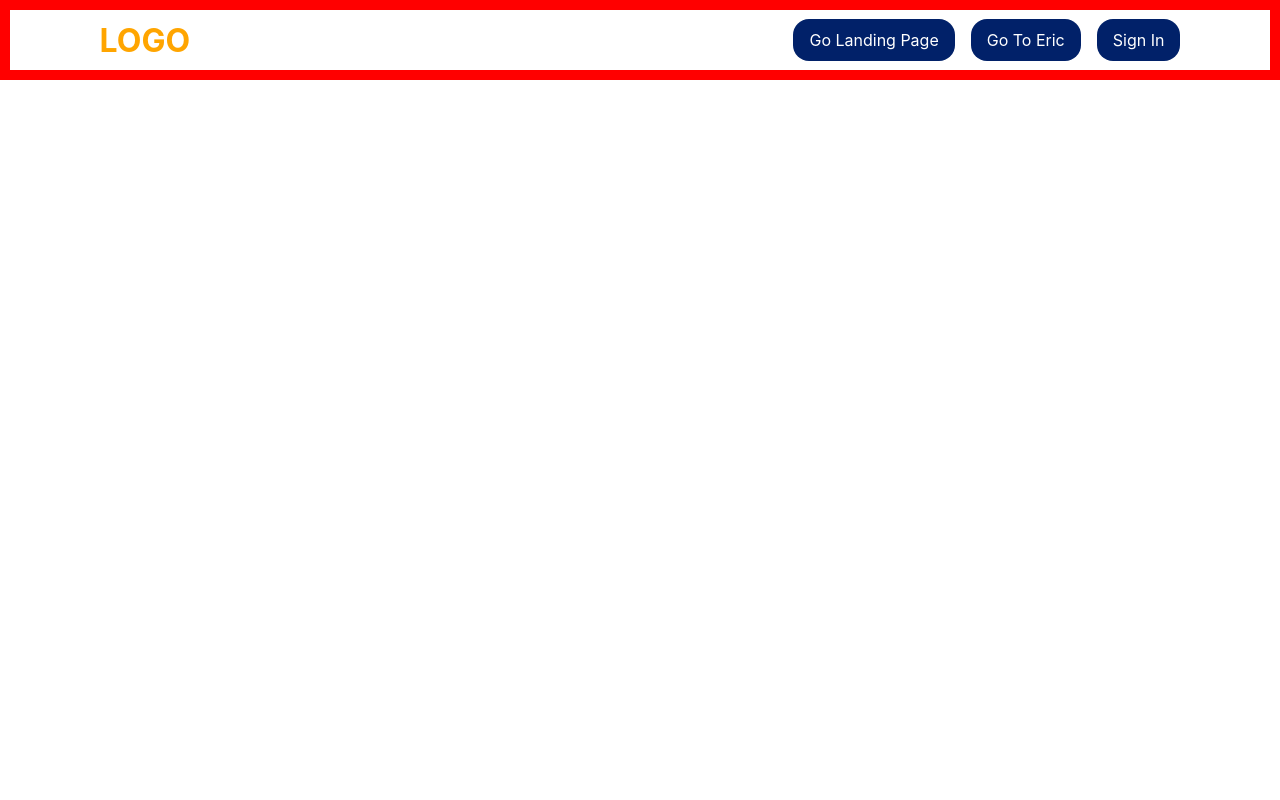
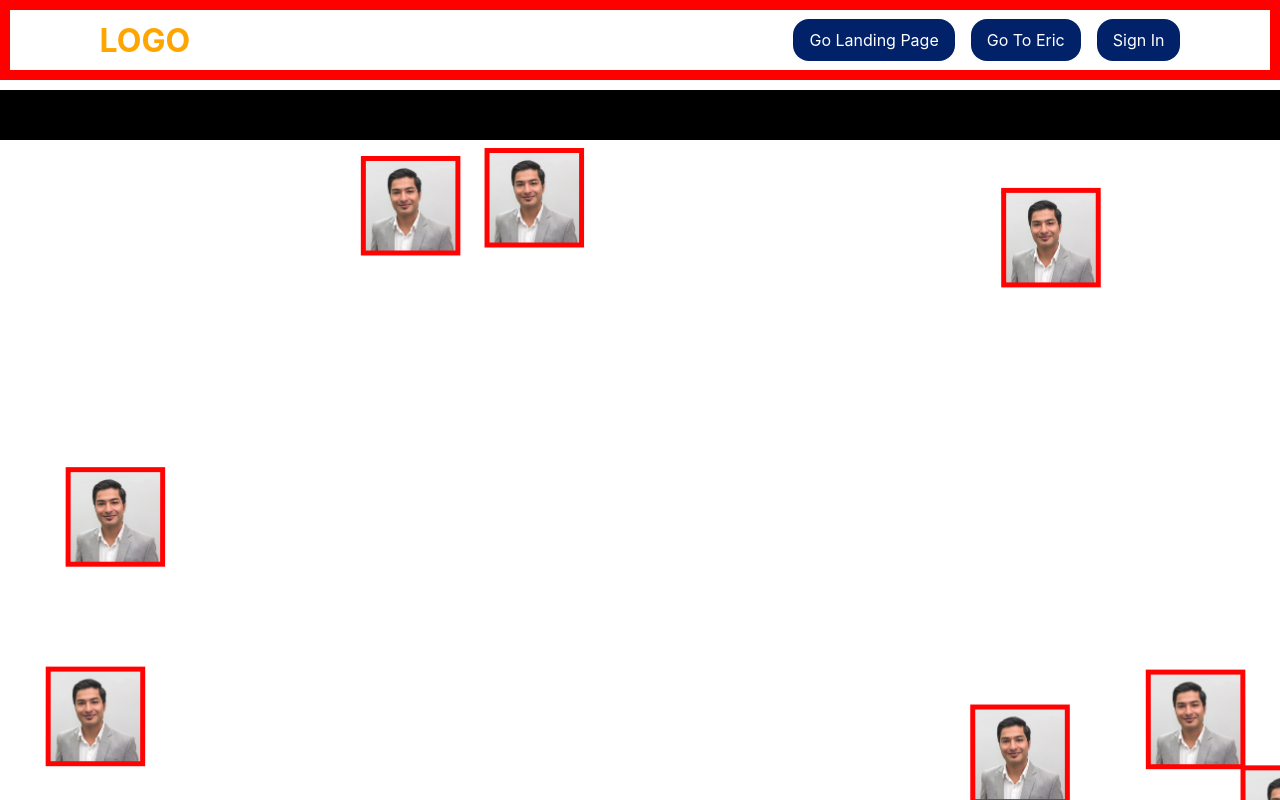
Before and after one commit to CenturyOrb/uncc-2025, a React (Vite) app: page / in a window 1280 px wide. Built offline with nearby package versions, Linux system fonts and the light colour scheme.

Commit message:
Add Content and PageInfo components to landing page
Introduced new Content and PageInfo components with associated CSS modules. Updated LandingPage to include these components and added layout styles for proper positioning. Also added a profile image asset for use in Content.

```diff
--- /dev/null
+++ b/src/components/content/Content.jsx
@@ -0,0 +1,29 @@
+import { useEffect, useRef, useState } from "react";
+import ReactImage from '../../assets/react.svg'
+import ProfileImage from '../../assets/profile_image.jpg'
+import styles from './content.module.css';
+
+function Content() {
+
+    const [numberOfImages, setNumberOfImages] = useState(Array(10).fill(null));
+
+
+    return (
+        <div className={styles.images_container}>
+
+            {numberOfImages.map((_, index) => {
+                const randomX = Math.random() * window.innerWidth;
+                const randomY = Math.random() * window.innerHeight;
+
+                const style = {
+                    position: "absolute",
+                    left: `${randomX}px`,
+                    top: `${randomY}px`,
+                };
+
+                return <img key={index} className={`${styles.fade_in_3d} ${styles.image_container}`} src={ProfileImage} style={style} alt="react logo" />;
+            })}
+        </div>
+    );
+}
+export default Content;
--- /dev/null
+++ b/src/components/content/content.module.css
@@ -0,0 +1,37 @@
+.images_container {
+  width: 100%;
+  height: 100%;
+  perspective: 800px;
+  overflow: hidden;
+  margin: 10px;
+}
+
+.image_container {
+    width: 100px;
+    height: 100px;
+    border: 5px solid red;
+}
+
+
+.fade_in_3d {
+  animation: fadeIn3D 8s cubic-bezier(0.22, 1, 0.36, 1) forwards;
+  transform-style: preserve-3d;
+  will-change: transform, opacity;
+  backface-visibility: hidden;
+  opacity: 0;
+}
+
+/* More natural, depth-based entry */
+@keyframes fadeIn3D {
+  0% {
+    opacity: 0;
+    transform: translateZ(-300px) scale(0.7) rotateX(10deg) rotateY(-5deg);
+    filter: blur(6px);
+  }
+
+  100% {
+    opacity: 1;
+    transform: translateZ(0) scale(1);
+    filter: blur(0);
+  }
+}
--- /dev/null
+++ b/src/components/pageinfo/PageInfo.jsx
@@ -0,0 +1,12 @@
+import React from 'react'
+import styles from './pageinfo.module.css';
+
+function PageInfo() {
+  return (
+    <div className={styles.info_container}>
+
+    </div>
+  )
+}
+
+export default PageInfo
--- /dev/null
+++ b/src/components/pageinfo/pageinfo.module.css
@@ -0,0 +1,5 @@
+.info_container {
+    width: 5px;
+    height: 50px;
+    background-color: black;
+}
--- /dev/null
+++ b/src/pages/landing-page/LandingPage.css
@@ -0,0 +1,22 @@
+.landingpage_container {
+  position: relative;
+  width: 100%;
+  height: 100vh; /* full screen */
+  overflow: hidden;
+}
+
+.content_wrapper {
+  position: relative;
+  width: 100%;
+  height: 100%;
+}
+
+/* Make PageInfo appear above Content */
+.content_wrapper > :nth-child(2) {
+  position: absolute;
+  top: 0;         /* adjust as needed */
+  left: 0;
+  width: 100%;
+  z-index: 10;    /* higher than Content */
+  pointer-events: none; /* optional: let clicks pass through */
+}
--- a/src/pages/landing-page/LandingPage.jsx
+++ b/src/pages/landing-page/LandingPage.jsx
@@ -1,8 +1,18 @@
 import Header from "../../components/header/Header";
+import PageInfo from "../../components/pageinfo/PageInfo";
+import Content from "../../components/content/Content";
+import "./LandingPage.css";
+
 
 const LandingPage = () => {
 	return(
-		<Header />
+		<div className="landingpage_container">
+			<Header />
+			<div className="content_wrapper">
+				<Content />
+				<PageInfo />
+			</div>
+		</div>
 	);
 }
 
```
Also changed, not shown: src/assets/profile_image.jpg (added).
